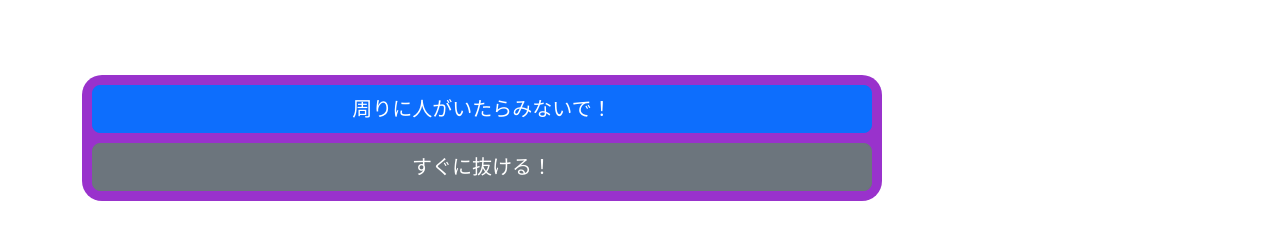
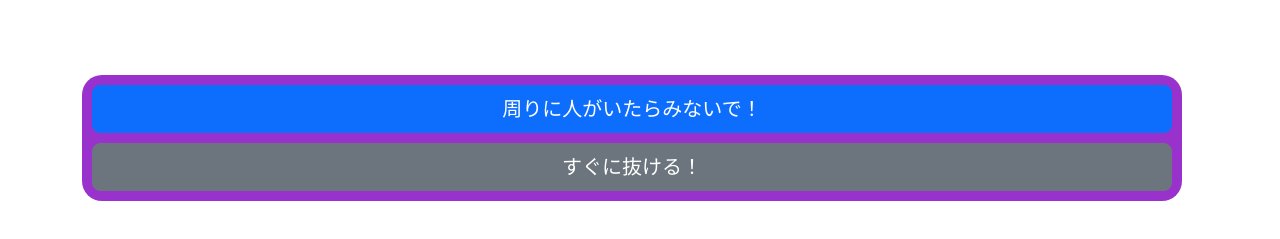
Before and after one commit to otTATto/project-asg, a plain HTML site: page index.html in a window 1280 px wide. Shown: the part 101-340 px from the top of the page. Drawn offline with nearby package versions, Linux system fonts and the light colour scheme.

Commit message:
ボタンの大きさ変更

```diff
--- a/index.html
+++ b/index.html
@@ -19,7 +19,7 @@
         <h1 class="text-center">押してはいけないボタン</h1>
 
         <br>
-        <div style="background-color: darkorchid; width: 800px; padding: 10px; border-radius: 20px;" class="text-center mt-5">
+        <div style="background-color: darkorchid; width: 1100px; padding: 10px; border-radius: 20px;" class="text-center mt-5">
             <a href="https://jp.pornhub.com/" target="_blank" type="button" class="btn btn-primary btn-lg" style="width: 100%; margin-bottom: 10px;">周りに人がいたらみないで！</a>
             <br>
             <a href="https://www.xvideos.com/lang/japanese" target="_blank" type="button" class="btn btn-secondary btn-lg" style="width: 100%; ;">すぐに抜ける！</a>
```
